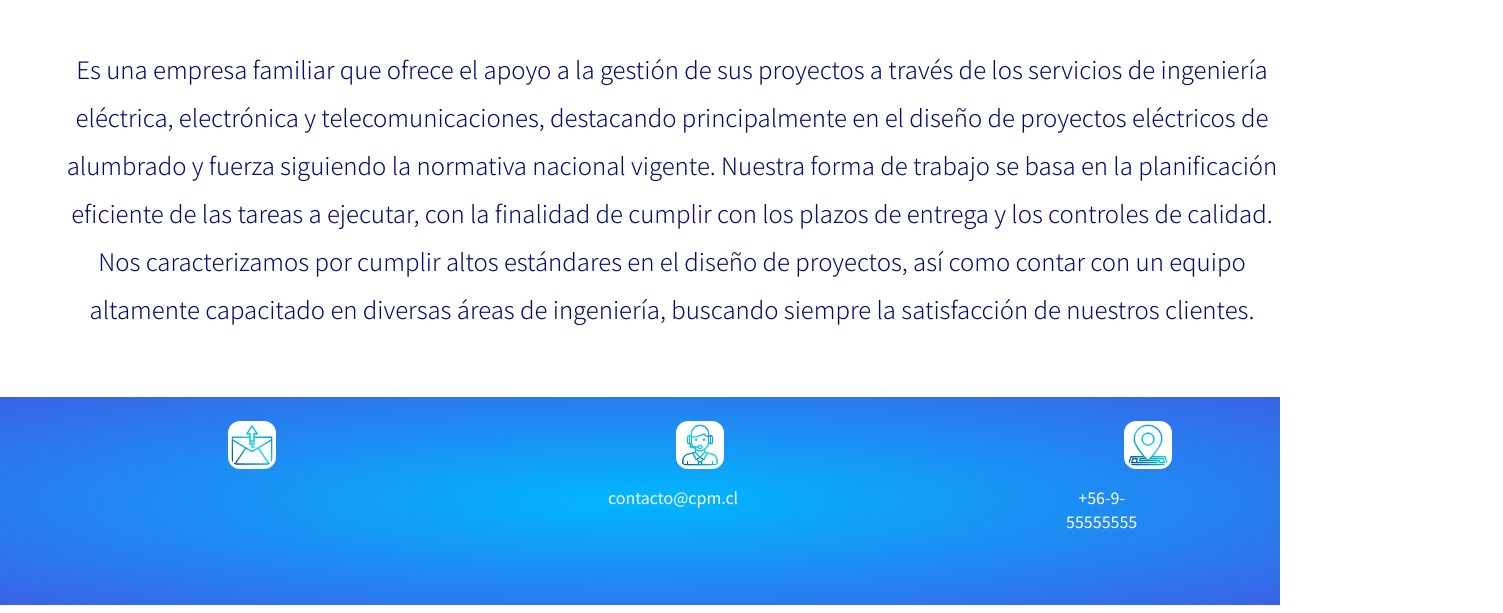
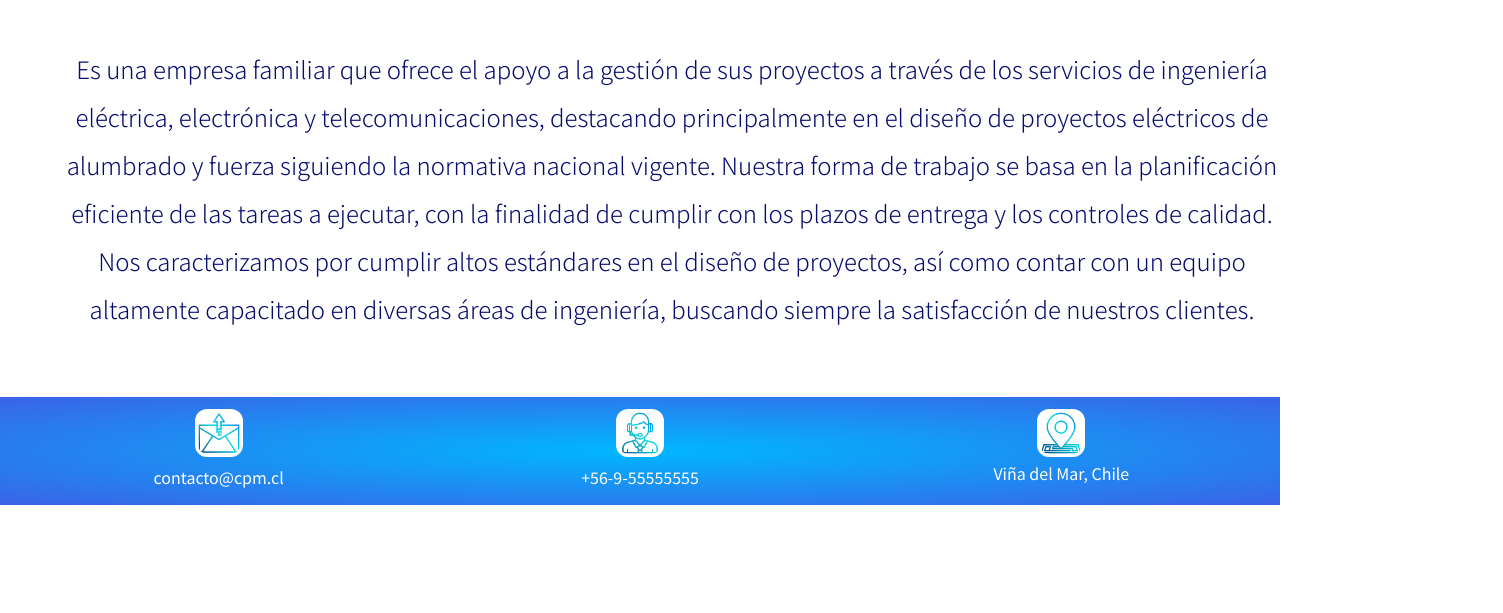
Before and after one commit to wilander200/proyectofinal, a plain HTML site: page index.html in a window 1280 px wide. Shown: the part 631-1244 px from the top of the page, 1503 px wide, since content can reach past the window. After the commit the page ends 1136 px from the top, so only its background shows below. Drawn offline with nearby package versions, Linux system fonts and the light colour scheme.

Commit message:
footerindex

```diff
--- a/index.html
+++ b/index.html
@@ -106,29 +106,30 @@
       </p>
     </div>
     <!--Footer para colocar algunos datos de contacto-->
-    <div class="clo-md-4 row footer">
-      <div class="footer__img">
+    <div class="row p-2 footer">
+      <div class="d-flex flex-column col-md-4">
         <img
-        class="footer__img footer__img--img"
+        class="mx-auto my-1 d-md-block d-none d-sm-none footer__img--img"
         src="icons/mail 2.png"
-        alt="email"
-        />
+        alt="email"/>
+        <p class="text-center my-1">contacto@cpm.cl</p>
+      </div>
+        <div class="col-md-4">
           <img
-        class="footer__img footer__img--img"
+          class="mx-auto my-1 d-md-block d-none d-sm-none footer__img--img"
           src="icons/call-center.png"
           alt="telefono"
           />
+          <p class="text-center my-2">+56-9-55555555</p>
+        </div>
+        <div class="col-md-4 d-block">
           <img
-        class="footer__img footer__img--img"
+          class="mx-auto my-1 d-md-block d-none d-sm-none footer__img--img"
           src="icons/map.png"
           alt="ubicacion"
           />
-      </div>
-      <div class="col-md-4 footer__text">
-        <p class="footer__text footer__text--text">contacto@cpm.cl</p>
-        <p class="footer__text footer__text--text">+56-9-55555555</p>
-        <a
-        class="footer__text footer__text--text"
+          <div class="my-1 mx-auto d-flex justify-content-center">
+            <a class="mx-auto"
             href="https://www.google.cl/maps/@-32.9261174,-71.5336387,15.52z"
             target="_blank"
             >Viña del Mar, Chile</a
@@ -136,6 +137,7 @@
           </div>
         </div>
           </div>
+  </div>
     <!--link para iniciar el JS de BS-->
     <script src="https://cdn.jsdelivr.net/npm/bootstrap@5.1.0/dist/js/bootstrap.bundle.min.js" integrity="sha384-U1DAWAznBHeqEIlVSCgzq+c9gqGAJn5c/t99JyeKa9xxaYpSvHU5awsuZVVFIhvj" crossorigin="anonymous"></script>
   </body>
--- a/styles.css
+++ b/styles.css
@@ -199,14 +199,6 @@ a:hover {
   /*background-color: #1f4de4e0;*/
   background-image: radial-gradient(rgb(0, 183, 255), #1f4de4e0);
   color: white;
-  display: flex;
-  height: auto;
-  width: auto;
-  flex-direction: column;
-  align-items: center;
-  justify-content: space-around;
-  margin: 0.5rem;
-  padding: 1rem;
 }
 
 .footer__img {
@@ -217,12 +209,11 @@ a:hover {
 .footer__img--img {
   height: 3rem;
   width: 3rem;
-  align-content: center;
   border-color: white;
   border-style: solid;
   background-color: white;
   border-radius: 25%;
-  margin: 0.5rem 12.5rem;
+
 }
 
 .footer__text {
```
Lines whose indentation alone changed are shown as unchanged.
